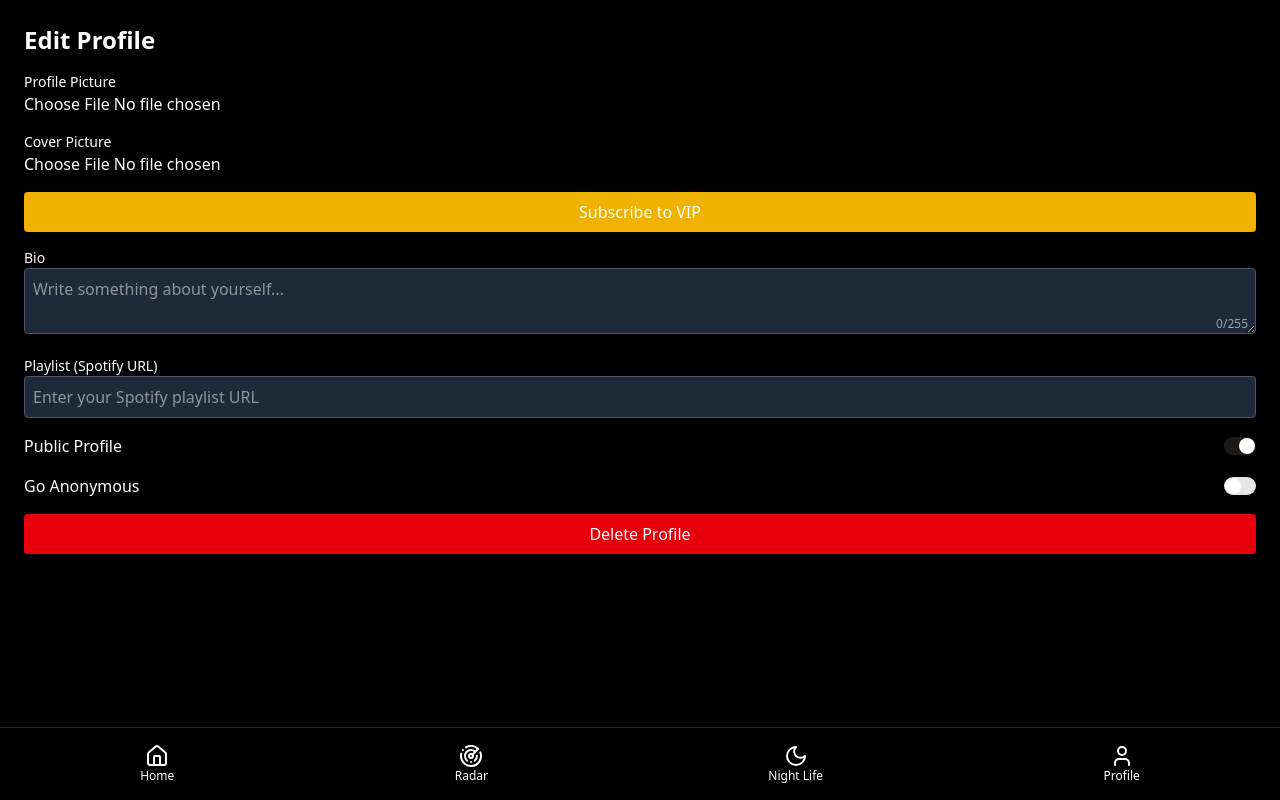
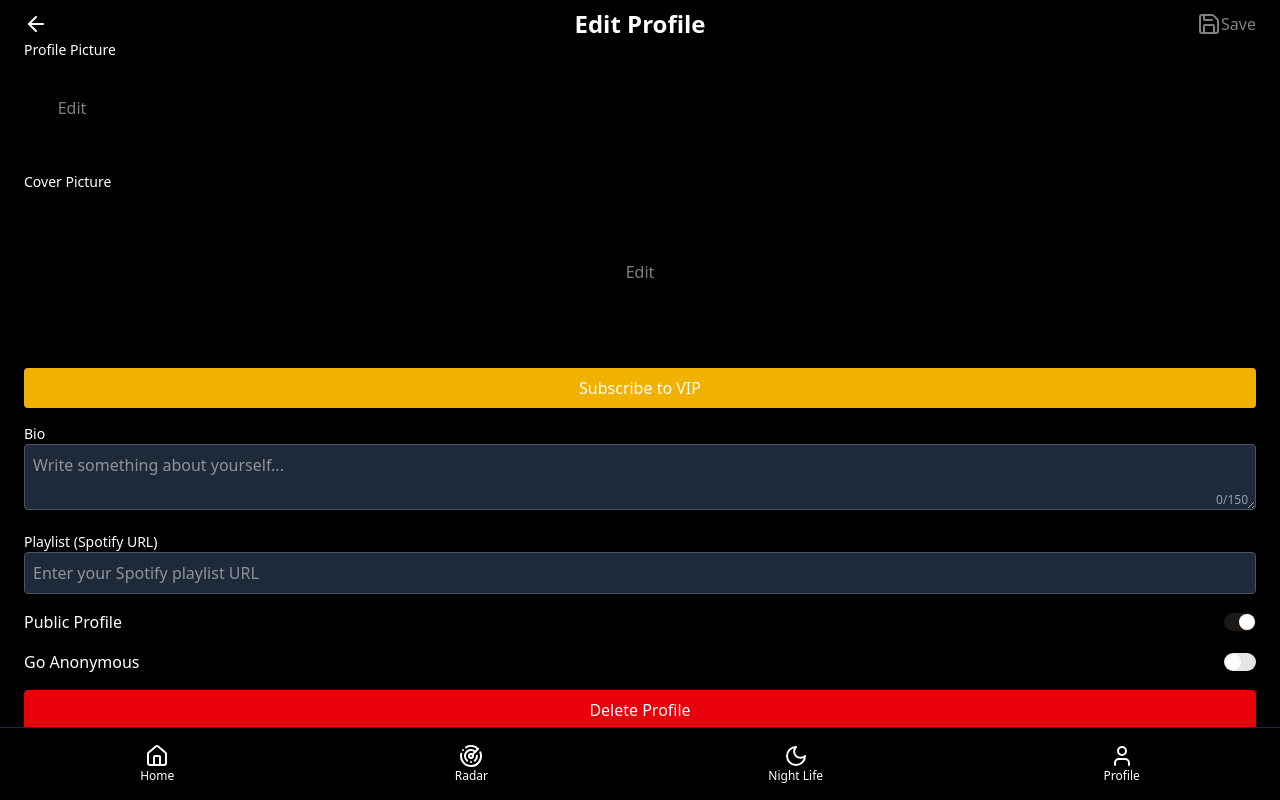
Before and after one commit to Riddimental/Frontend_Noctra, a Next.js app in the folder noctra/: page /edit_profile in a window 1280 px wide. Built offline with nearby package versions, Linux system fonts and the light colour scheme.

Commit message:
edit profile demo
non-working edit profile sections
will be setting up the api connections for the page

```diff
--- a/noctra/next.config.ts
+++ b/noctra/next.config.ts
@@ -18,7 +18,7 @@ module.exports = {
         protocol: "http",
         hostname: "127.0.0.1",
         port: "8000",
-        pathname: "/media/**",
+        pathname: "/api/media/**",
       },
     ],
   },
--- a/noctra/package.json
+++ b/noctra/package.json
@@ -18,6 +18,7 @@
     "axios": "^1.8.4",
     "class-variance-authority": "^0.7.1",
     "clsx": "^2.1.1",
+    "crypto-js": "^4.2.0",
     "file-saver": "^2.0.5",
     "jszip": "^3.10.1",
     "lucide-react": "^0.484.0",
--- a/noctra/src/app/edit_profile/page.tsx
+++ b/noctra/src/app/edit_profile/page.tsx
@@ -1,48 +1,161 @@
 "use client";
 
-import { useState } from "react";
+import { useState, useEffect } from "react";
 import { useRouter } from "next/navigation";
-import { Switch } from "@/components/ui/switch"; // Assuming you're using a UI lib
+import Image from "next/image";
+import { Switch } from "@/components/ui/switch";
+import { getProfile, getBaseUrl } from "@/api/service";
+import { ArrowLeft, Save } from "lucide-react";
 
 export default function EditProfilePage() {
+  const router = useRouter();
+
+  // State variables
   const [bio, setBio] = useState("");
   const [playlist, setPlaylist] = useState("");
   const [publicProfile, setPublicProfile] = useState(true);
   const [anonymous, setAnonymous] = useState(false);
   const [profilePic, setProfilePic] = useState<File | null>(null);
   const [coverPic, setCoverPic] = useState<File | null>(null);
-  const router = useRouter();
+  const [profilePicUrl, setProfilePicUrl] = useState<string>("");
+  const [coverPicUrl, setCoverPicUrl] = useState<string>("");
+  const [hasChanges, setHasChanges] = useState(false); // Track if any field has changed
 
-  const handleFileChange = (e: React.ChangeEvent<HTMLInputElement>, setter: Function) => {
+  // Load profile data
+  useEffect(() => {
+    async function fetchProfile() {
+      const token = localStorage.getItem("userToken");
+      if (token) {
+        try {
+          const profile = await getProfile(token);
+          setBio(profile.bio || "");
+          setPlaylist(profile.playlist || "");
+          setPublicProfile(profile.publicProfile ?? true);
+          setAnonymous(profile.anonymous ?? false);
+          setProfilePicUrl(profile.profile_pic_url || "");
+          setCoverPicUrl(profile.cover_pic_url || "");
+        } catch (error) {
+          console.error("Error fetching profile:", error);
+        }
+      }
+    }
+    fetchProfile();
+  }, []);
+
+  const handleFileChange = (
+    e: React.ChangeEvent<HTMLInputElement>,
+    setter: Function
+  ) => {
     if (e.target.files && e.target.files[0]) {
       setter(e.target.files[0]);
+      setHasChanges(true); // Mark as changed
     }
   };
 
   const handleBioChange = (e: React.ChangeEvent<HTMLTextAreaElement>) => {
-    if (e.target.value.length <= 255) {
+    if (e.target.value.length <= 150) {
       setBio(e.target.value);
+      setHasChanges(true); // Mark as changed
     }
+  };
+
+  const baseUrl = getBaseUrl();
+
+  const handleSaveChanges = () => {
+    // Implement save functionality (e.g., API call to update profile)
+    console.log("Saving changes...");
+    setHasChanges(false); // Reset after save
   };
 
   return (
     <div className="min-h-screen p-6 bg-black text-white">
-      <h1 className="text-2xl font-semibold mb-4">Edit Profile</h1>
+      {/* Top Bar */}
+      <div className="flex justify-between items-center mb-4 relative">
+        <ArrowLeft
+          className="w-6 h-6 cursor-pointer absolute left-0"
+          onClick={() => router.push("/profile")} // Navigate back to profile
+        />
+        <h1 className="text-2xl font-semibold absolute left-1/2 transform -translate-x-1/2">
+          Edit Profile
+        </h1>
+        <button
+          className={`flex items-center text-white ${!hasChanges && "opacity-50 cursor-not-allowed"} absolute right-0`}
+          onClick={handleSaveChanges}
+          disabled={!hasChanges}
+        >
+          <Save className="w-6 h-6" />
+          Save
+        </button>
+      </div>
+
 
       {/* Profile Picture Upload */}
-      <div className="mb-4">
+      <div className="mb-4 relative">
         <label className="block text-sm font-medium">Profile Picture</label>
-        <input type="file" accept="image/*" onChange={(e) => handleFileChange(e, setProfilePic)} />
+        <div
+          className="w-24 h-24 rounded-full mb-2 relative cursor-pointer"
+          onClick={() => document.getElementById("profilePicInput")?.click()}
+        >
+          {profilePicUrl && (
+            <Image
+              src={`${baseUrl}${profilePicUrl}`}
+              alt="Profile"
+              width={96}
+              height={96}
+              className="w-24 h-24 object-cover rounded-full"
+              priority
+            />
+          )}
+          <div className="absolute inset-0 flex justify-center items-center text-white opacity-50 bg-black rounded-full">
+            Edit
+          </div>
+        </div>
+        <input
+          id="profilePicInput"
+          type="file"
+          accept="image/*"
+          onChange={(e) => handleFileChange(e, setProfilePic)}
+          className="hidden"
+        />
       </div>
 
       {/* Cover Picture Upload */}
-      <div className="mb-4">
+      <div className="mb-4 relative">
         <label className="block text-sm font-medium">Cover Picture</label>
-        <input type="file" accept="image/*" onChange={(e) => handleFileChange(e, setCoverPic)} />
+        <div
+          className="w-full h-40 mb-2 relative cursor-pointer"
+          onClick={() => document.getElementById("coverPicInput")?.click()}
+        >
+          {coverPicUrl && (
+            <Image
+              src={`${baseUrl}${coverPicUrl}`}
+              alt="Cover"
+              width={800}
+              height={300}
+              className="w-full h-40 object-cover"
+              priority
+            />
+          )}
+          <div className="absolute inset-0 flex justify-center items-center text-white opacity-50 bg-black">
+            Edit
+          </div>
+        </div>
+        <input
+          id="coverPicInput"
+          type="file"
+          accept="image/*"
+          onChange={(e) => handleFileChange(e, setCoverPic)}
+          className="hidden"
+        />
       </div>
 
       {/* Subscribe to VIP */}
-      <button className="p-2 bg-yellow-500 rounded w-full mb-4" onClick={() => router.push("/subscribe")}>Subscribe to VIP</button>
+      <button
+        className="p-2 bg-yellow-500 rounded w-full mb-4"
+        onClick={() => router.push("/subscribe")}
+      >
+        Subscribe to VIP
+      </button>
 
       {/* Edit Bio */}
       <div className="mb-4">
@@ -54,7 +167,11 @@ export default function EditProfilePage() {
             onChange={handleBioChange}
             placeholder="Write something about yourself..."
           />
-          <span className={`absolute bottom-2 right-2 text-xs ${bio.length === 255 ? "text-red-500" : "text-gray-400"}`}>{bio.length}/255</span>
+          <span
+            className={`absolute bottom-2 right-2 text-xs ${bio.length === 150 ? "text-red-500" : "text-gray-400"}`}
+          >
+            {bio.length}/150
+          </span>
         </div>
       </div>
 
@@ -73,23 +190,36 @@ export default function EditProfilePage() {
       {/* Public Profile Toggle */}
       <div className="mb-4 flex justify-between items-center">
         <span>Public Profile</span>
-        <Switch checked={publicProfile} onCheckedChange={() => {
-          setPublicProfile(!publicProfile);
-          console.log(publicProfile ? "Private" : "Public");
-        }} />
+        <Switch
+          checked={publicProfile}
+          onCheckedChange={() => {
+            setPublicProfile(!publicProfile);
+            console.log(publicProfile ? "Private" : "Public");
+            setHasChanges(true);
+          }}
+        />
       </div>
 
       {/* Anonymous Mode Toggle */}
       <div className="mb-4 flex justify-between items-center">
         <span>Go Anonymous</span>
-        <Switch checked={anonymous} onCheckedChange={() => {
-          setAnonymous(!anonymous);
-          console.log(anonymous ? "Sharing" : "Hiding");
-        }} />
+        <Switch
+          checked={anonymous}
+          onCheckedChange={() => {
+            setAnonymous(!anonymous);
+            console.log(anonymous ? "Sharing" : "Hiding");
+            setHasChanges(true);
+          }}
+        />
       </div>
 
       {/* Delete Profile */}
-      <button className="p-2 bg-red-600 rounded w-full" onClick={() => console.log("Profile deleted (implement API call)")}>Delete Profile</button>
+      <button
+        className="p-2 bg-red-600 rounded w-full"
+        onClick={() => console.log("Profile deleted (implement API call)")}
+      >
+        Delete Profile
+      </button>
     </div>
   );
 }
--- a/noctra/src/app/profile/page.tsx
+++ b/noctra/src/app/profile/page.tsx
@@ -4,7 +4,7 @@ import { useEffect, useState } from "react";
 import { useRouter } from "next/navigation";
 import Image from "next/image";
 import { Crown, Menu, Edit } from "lucide-react";
-import { getProfile } from "@/api/service";
+import { getProfile, getBaseUrl } from "@/api/service";
 
 export default function ProfilePage() {
   const [activeTab, setActiveTab] = useState("posts");
@@ -12,6 +12,7 @@ export default function ProfilePage() {
     username: string;
     cover_pic_url: string;
     profile_pic_url: string;
+    bio: string;
     is_vip: boolean;
     date_of_birth: string;
   } | null>(null);
@@ -56,19 +57,23 @@ export default function ProfilePage() {
     router.push("/auth");
   };
 
+  const handleEdit = () => {
+    router.push("/edit_profile");
+  };
+
   const toggleSidebar = () => {
     setSidebarOpen(!sidebarOpen);
   };
 
   // Prepend base URL to the image paths
-  const baseUrl = "http://127.0.0.1:8000";
+  const baseUrl = getBaseUrl();
 
   return (
     <div className="min-h-screen bg-black text-white relative">
       {/* Top Bar */}
       <div className="flex justify-between items-center p-4 bg-gray-900 shadow-md z-10">
         {/* Left Side: Edit Icon */}
-        <Edit className="w-6 h-6 cursor-pointer" onClick={() => console.log("Edit clicked")} />
+        <Edit className="w-6 h-6 cursor-pointer" onClick={handleEdit} />
         <h1 className="text-xl font-semibold">Profile</h1>
 
         {/* Right Side: Menu Icon */}
@@ -122,7 +127,7 @@ export default function ProfilePage() {
               alt="Profile Picture"
               width={96}
               height={96}
-              className="rounded-full border-4 border-black"
+              className="w-24 h-24 object-cover rounded-full border-4 border-black"
               priority
             />
           )}
--- a/noctra/src/app/register/page.tsx
+++ b/noctra/src/app/register/page.tsx
@@ -19,12 +19,12 @@ export default function RegisterPage() {
       return;
     }
 
-    console.log("Submitting registration with:", { username, email, password });
+    //console.log("Submitting registration with:", { username, email, password });
 
     try {
       const response = await registerUser(username, email, password);
 
-      console.log("API Response:", response);
+      //console.log("API Response:", response);
 
       if (response?.token) {
         localStorage.setItem("userToken", response.token);
```
Also changed, not shown: noctra/src/api/service.js (+17 -15 lines), 1 other file (tests, documents, lock files or other folders).
